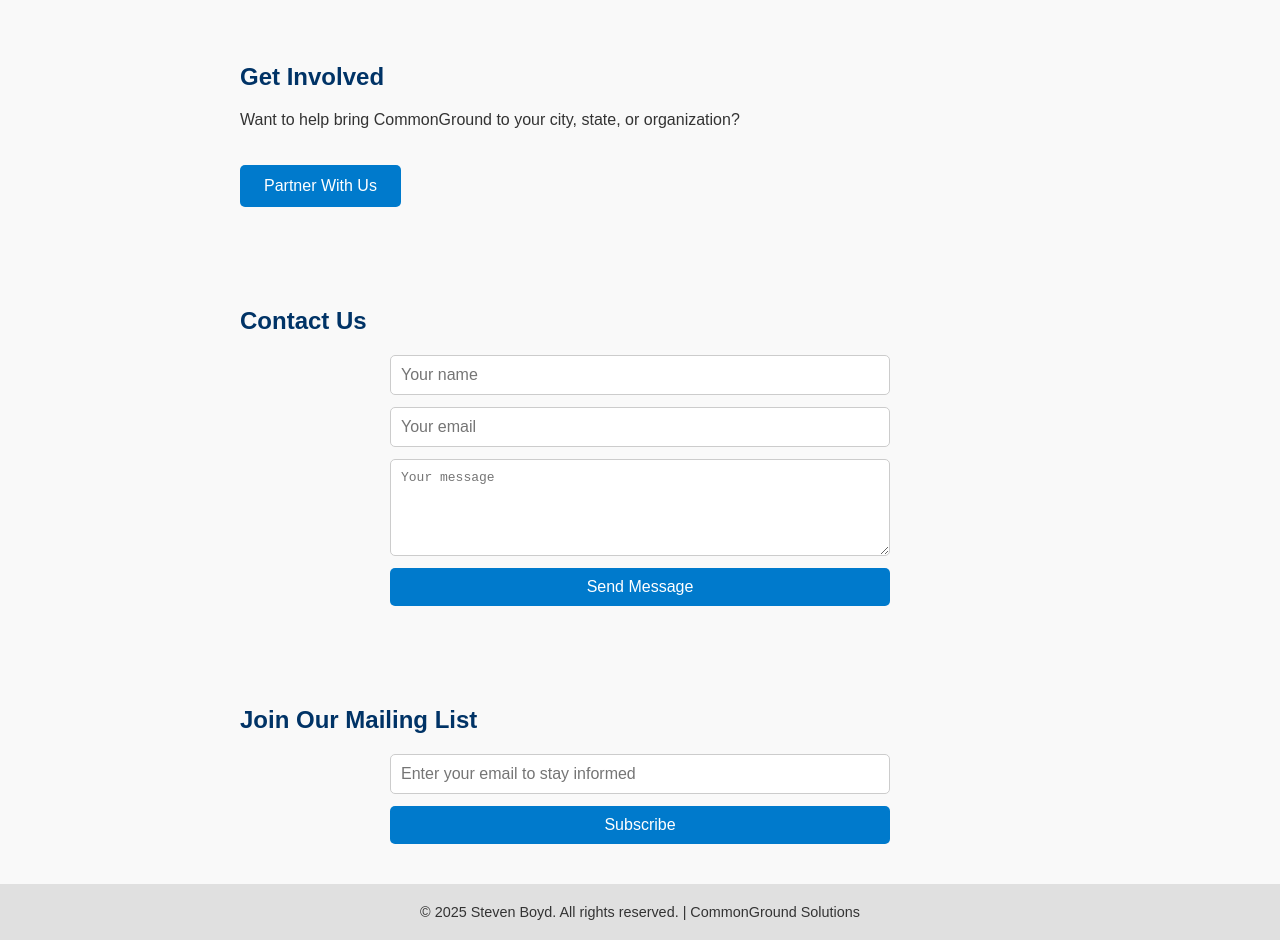
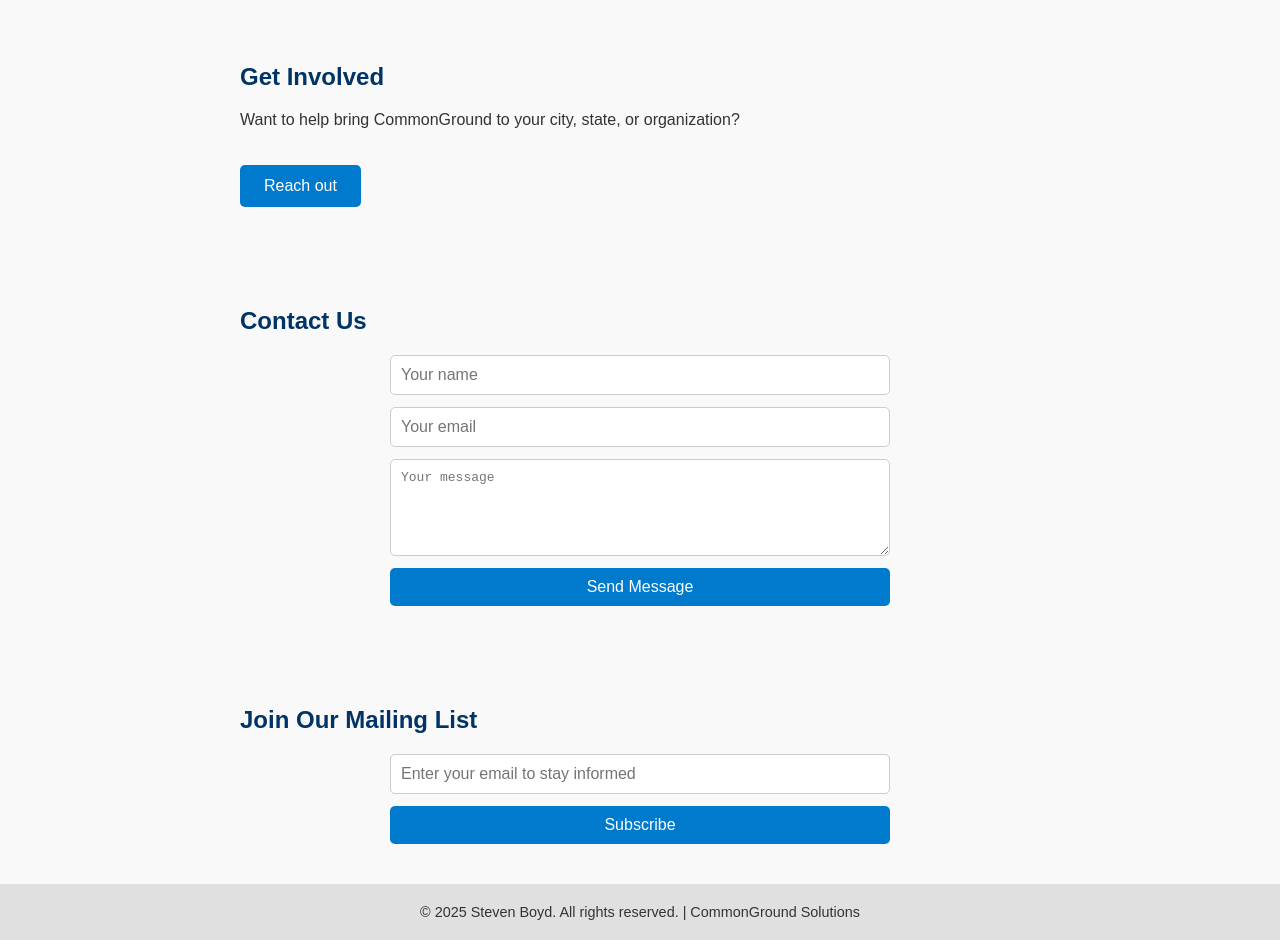
Before and after one commit to stevenb-8/common-ground-site, a plain HTML site: page index.html in a window 1280 px wide. Shown: the part 2085-3025 px from the top of the page. Drawn offline with Linux system fonts and the light colour scheme.

Commit message:
Update index.html

```diff
--- a/index.html
+++ b/index.html
@@ -119,7 +119,7 @@
 <div class="section">
     <h2>Get Involved</h2>
     <p>Want to help bring CommonGround to your city, state, or organization?</p>
-    <a href="mailto:your@email.com" class="cta-button">Partner With Us</a>
+    <a href="mailto:commongroundsolutions@commongroundsolutions.it.com" class="cta-button">Reach out</a>
 </div>
 
 <div class="section">
```
